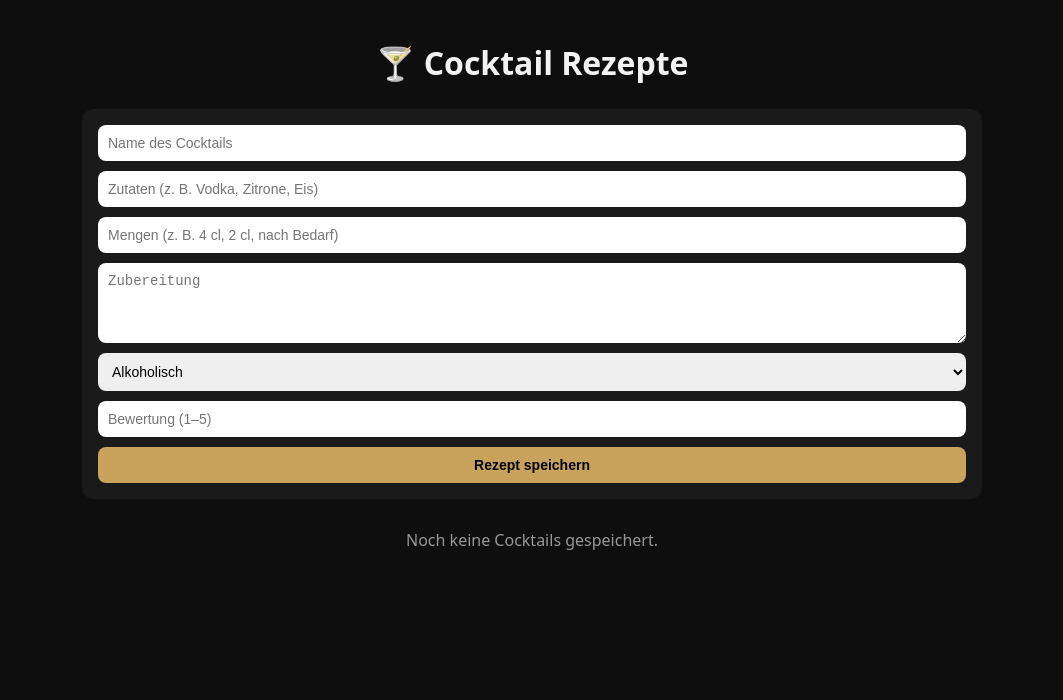
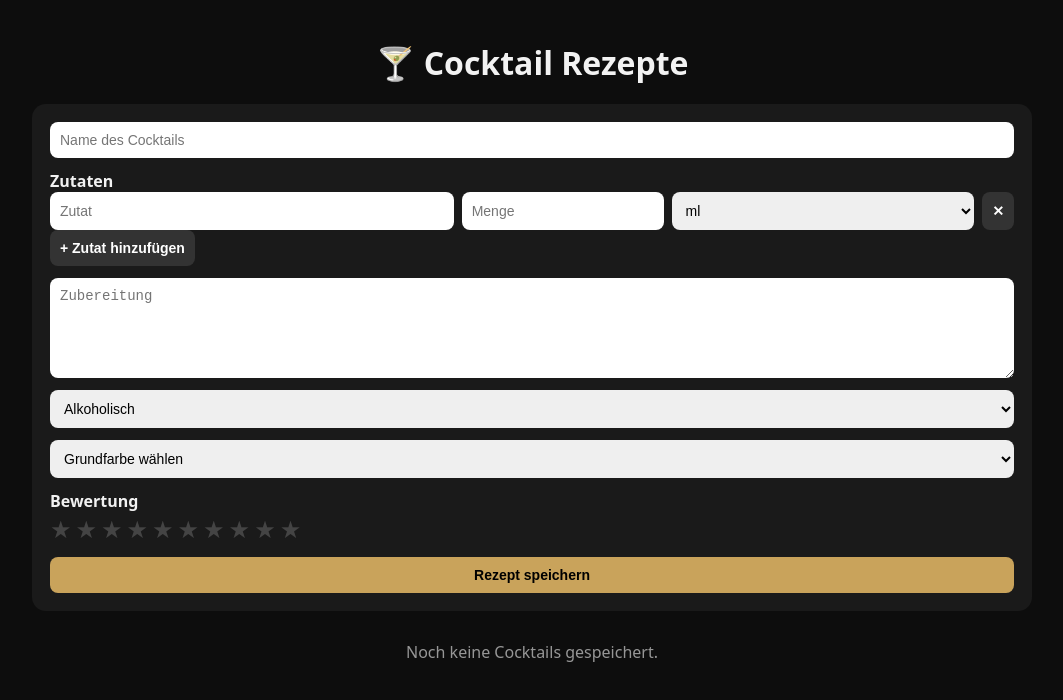
Before and after one commit to samuelherbst678-lab/Cocktailkekw, a plain HTML site: page index.html in a window 1280 px wide. Both pictures are taken after a click on the button "Rezept speichern". Shown: the whole page, without its empty margins (108-1171 px from the left). Drawn offline with Linux system fonts and the light colour scheme.

Commit message:
Refactor cocktail recipe form and styles
Updated styles and structure for the cocktail recipe form, added color selection, and improved ingredient handling.

```diff
--- a/index.html
+++ b/index.html
@@ -6,34 +6,32 @@
 <meta name="viewport" content="width=device-width, initial-scale=1.0">
 
 <style>
-* {
-  box-sizing: border-box;
-}
+* { box-sizing: border-box; }
 
 body {
   margin: 0;
   font-family: system-ui, sans-serif;
-  background: #0e0e0e;
+  background: #0d0d0d;
   color: #f2f2f2;
   padding: 20px;
 }
 
 h1 {
   text-align: center;
-  margin-bottom: 25px;
+  margin-bottom: 20px;
 }
 
 .app {
-  max-width: 900px;
+  max-width: 1000px;
   margin: auto;
 }
 
 .form {
   background: #1a1a1a;
-  padding: 16px;
-  border-radius: 12px;
+  padding: 18px;
+  border-radius: 14px;
   display: grid;
-  gap: 10px;
+  gap: 12px;
 }
 
 input, textarea, select, button {
@@ -44,8 +42,8 @@ input, textarea, select, button {
 }
 
 textarea {
+  min-height: 100px;
   resize: vertical;
-  min-height: 80px;
 }
 
 button {
@@ -55,50 +53,58 @@ button {
   cursor: pointer;
 }
 
-button:hover {
-  opacity: 0.9;
+button.secondary {
+  background: #333;
+  color: #fff;
+}
+
+.ingredients {
+  display: grid;
+  gap: 8px;
+}
+
+.ingredient-row {
+  display: grid;
+  grid-template-columns: 2fr 1fr 1.5fr auto;
+  gap: 8px;
+}
+
+.stars {
+  display: flex;
+  gap: 4px;
+  font-size: 24px;
+  cursor: pointer;
+}
+
+.star {
+  color: #444;
+}
+
+.star.active {
+  color: gold;
 }
 
 .list {
   margin-top: 30px;
   display: grid;
-  gap: 15px;
+  gap: 16px;
 }
 
 .card {
   background: #1b1b1b;
-  padding: 15px;
-  border-radius: 12px;
-}
-
-.card h2 {
-  margin: 0 0 5px 0;
+  padding: 16px;
+  border-radius: 14px;
 }
 
 .meta {
   font-size: 13px;
-  opacity: 0.8;
-}
-
-.ingredients {
-  margin: 10px 0;
-  font-size: 14px;
-}
-
-.instructions {
-  font-size: 14px;
-  white-space: pre-wrap;
-}
-
-.actions {
-  margin-top: 10px;
-  display: flex;
-  gap: 10px;
+  opacity: 0.85;
 }
 
 .delete {
   background: #a33;
   color: white;
+  margin-top: 10px;
 }
 
 .empty {
@@ -114,18 +120,44 @@ button:hover {
 <h1>🍸 Cocktail Rezepte</h1>
 
 <div class="form">
+
 <input id="name" placeholder="Name des Cocktails">
-  <input id="ingredients" placeholder="Zutaten (z. B. Vodka, Zitrone, Eis)">
-  <input id="amounts" placeholder="Mengen (z. B. 4 cl, 2 cl, nach Bedarf)">
+
+<div>
+<strong>Zutaten</strong>
+<div id="ingredients" class="ingredients"></div>
+<button class="secondary" onclick="addIngredient()">+ Zutat hinzufügen</button>
+</div>
+
 <textarea id="instructions" placeholder="Zubereitung"></textarea>
 
 <select id="type">
-    <option value="Alkoholisch">Alkoholisch</option>
-    <option value="Alkoholfrei">Alkoholfrei</option>
+  <option>Alkoholisch</option>
+  <option>Alkoholfrei</option>
 </select>
 
-  <input id="rating" type="number" min="1" max="5" placeholder="Bewertung (1–5)">
+<select id="color">
+  <option value="">Grundfarbe wählen</option>
+  <option>Klar / Transparent</option>
+  <option>Gelb</option>
+  <option>Orange</option>
+  <option>Rot</option>
+  <option>Rosa</option>
+  <option>Lila</option>
+  <option>Blau</option>
+  <option>Grün</option>
+  <option>Braun</option>
+  <option>Schwarz</option>
+  <option>Mehrfarbig</option>
+</select>
+
+<div>
+<strong>Bewertung</strong>
+<div id="stars" class="stars"></div>
+</div>
+
 <button onclick="addCocktail()">Rezept speichern</button>
+
 </div>
 
 <div id="list" class="list"></div>
@@ -134,74 +166,126 @@ button:hover {
 
 <script>
 let cocktails = JSON.parse(localStorage.getItem("cocktails")) || [];
+let currentRating = 0;
+
+const units = [
+  "ml","cl","dl","l",
+  "TL","EL",
+  "oz","cup",
+  "dash","splash",
+  "Tropfen","Prise",
+  "Stück","Scheibe","Blatt"
+];
 
 function save() {
   localStorage.setItem("cocktails", JSON.stringify(cocktails));
 }
 
+function addIngredient(name="", amount="", unit="ml") {
+  const row = document.createElement("div");
+  row.className = "ingredient-row";
+
+  const unitOptions = units.map(u =>
+    `<option ${u===unit?"selected":""}>${u}</option>`
+  ).join("");
+
+  row.innerHTML = `
+    <input placeholder="Zutat" value="${name}">
+    <input type="number" step="0.5" placeholder="Menge" value="${amount}">
+    <select>${unitOptions}</select>
+    <button class="secondary" onclick="this.parentElement.remove()">✕</button>
+  `;
+
+  document.getElementById("ingredients").appendChild(row);
+}
+
+function initStars() {
+  const container = document.getElementById("stars");
+  container.innerHTML = "";
+  for (let i = 1; i <= 10; i++) {
+    const star = document.createElement("span");
+    star.className = "star";
+    star.innerHTML = "★";
+    star.onclick = () => setRating(i / 2);
+    container.appendChild(star);
+  }
+  updateStars();
+}
+
+function setRating(val) {
+  currentRating = val;
+  updateStars();
+}
+
+function updateStars() {
+  document.querySelectorAll(".star").forEach((s, i) => {
+    s.classList.toggle("active", i < currentRating * 2);
+  });
+}
+
 function addCocktail() {
+  const ingredients = [...document.querySelectorAll(".ingredient-row")].map(r => {
+    const inputs = r.querySelectorAll("input, select");
+    return {
+      name: inputs[0].value,
+      amount: inputs[1].value,
+      unit: inputs[2].value
+    };
+  });
+
   const cocktail = {
-    name: document.getElementById("name").value.trim(),
-    ingredients: document.getElementById("ingredients").value.trim(),
-    amounts: document.getElementById("amounts").value.trim(),
-    instructions: document.getElementById("instructions").value.trim(),
-    type: document.getElementById("type").value,
-    rating: document.getElementById("rating").value
+    name: name.value.trim(),
+    ingredients,
+    instructions: instructions.value.trim(),
+    type: type.value,
+    color: color.value,
+    rating: currentRating
   };
 
-  if (!cocktail.name) {
-    alert("Name fehlt.");
-    return;
-  }
+  if (!cocktail.name) return alert("Name fehlt.");
 
   cocktails.push(cocktail);
   save();
-  clearForm();
-  render();
+  location.reload();
 }
 
-function deleteCocktail(index) {
-  cocktails.splice(index, 1);
+function deleteCocktail(i) {
+  cocktails.splice(i,1);
   save();
   render();
-}
-
-function clearForm() {
-  document.getElementById("name").value = "";
-  document.getElementById("ingredients").value = "";
-  document.getElementById("amounts").value = "";
-  document.getElementById("instructions").value = "";
-  document.getElementById("rating").value = "";
 }
 
 function render() {
   const list = document.getElementById("list");
   list.innerHTML = "";
 
-  if (cocktails.length === 0) {
+  if (!cocktails.length) {
     list.innerHTML = '<div class="empty">Noch keine Cocktails gespeichert.</div>';
     return;
   }
 
-  cocktails.forEach((c, i) => {
+  cocktails.forEach((c,i) => {
     const card = document.createElement("div");
     card.className = "card";
 
+    const ingr = c.ingredients.map(z =>
+      `${z.amount} ${z.unit} ${z.name}`
+    ).join("<br>");
+
     card.innerHTML = `
       <h2>${c.name}</h2>
-      <div class="meta">${c.type} · Bewertung: ${c.rating || "–"}</div>
-      <div class="ingredients"><strong>Zutaten:</strong> ${c.ingredients}</div>
-      <div class="ingredients"><strong>Mengen:</strong> ${c.amounts}</div>
-      <div class="instructions"><strong>Zubereitung:</strong><br>${c.instructions}</div>
-      <div class="actions">
+      <div class="meta">${c.type} · Farbe: ${c.color || "–"} · ⭐ ${c.rating}</div>
+      <p><strong>Zutaten:</strong><br>${ingr}</p>
+      <p><strong>Zubereitung:</strong><br>${c.instructions}</p>
       <button class="delete" onclick="deleteCocktail(${i})">Löschen</button>
-      </div>
     `;
 
     list.appendChild(card);
   });
 }
 
+addIngredient();
+initStars();
 render();
 </script>
 
```
Lines whose indentation alone changed are shown as unchanged.
